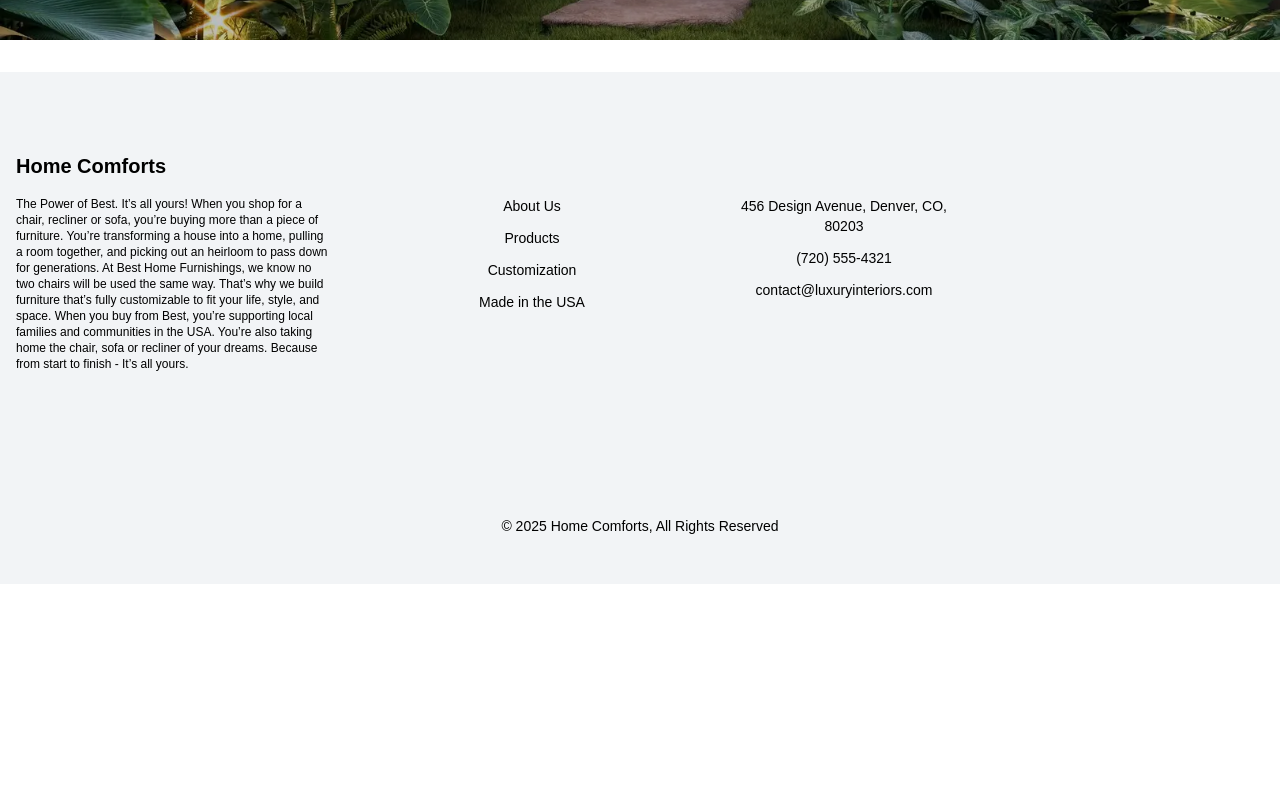
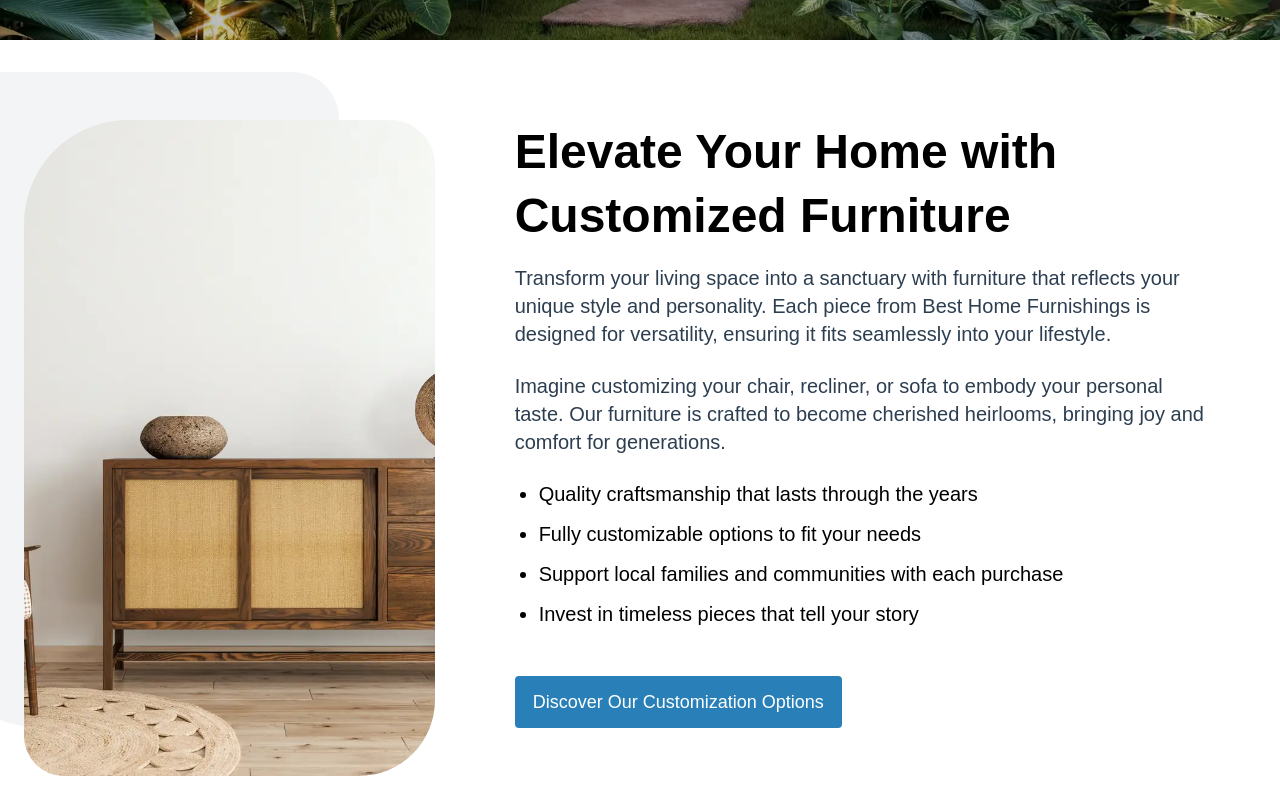
Before and after one commit to saumya010/furniture, a Next.js app: page / in a window 1280 px wide. Shown: the part 780-1580 px from the top of the page. Before the commit the page ends 1364 px from the top, so only its background shows below. Built offline with nearby package versions, Linux system fonts and the light colour scheme.

Commit message:
added about section

```diff
--- /dev/null
+++ b/app/components/About.jsx
@@ -0,0 +1,61 @@
+import React from "react";
+import Image from "next/image";
+import AboutImage from "../assets/images/furniture-about.webp";
+
+const About = () => {
+  return (
+    <section className="mt-8">
+      <div className="container mx-auto px-6 pt-12 md:mt-2 md:pt-12">
+        <div className="flex flex-col items-stretch lg:flex-row">
+          <div className="relative lg:w-1/2 xl:w-1/3">
+            <div className="absolute -left-24 -top-12 h-full w-full rounded-bl-[115px] rounded-br-[0px] rounded-tl-[0px] rounded-tr-[47px] bg-[var(--light-background-color)]"></div>
+            <Image
+              className="bl-3xl relative z-10 mx-auto h-full rounded-bl-[40px] rounded-br-[76px] rounded-tl-[104px] rounded-tr-[45px] object-cover lg:h-1/2 xl:h-full"
+              src={AboutImage}
+              alt="About"
+              data-landingsite-gallery-type="image"
+            />
+          </div>
+          <div className="pt-8 lg:w-1/2 lg:pl-20 lg:pr-12 lg:pt-0 xl:w-2/3">
+            <h2 className="mb-4 text-center text-3xl font-bold [font-family:var(--font-family-heading)] md:text-left md:text-5xl md:leading-[64px]">
+              Elevate Your Home with Customized Furniture
+            </h2>
+            <p className="mb-6 text-center text-xl text-[var(--dark-text-color)] md:text-left">
+              Transform your living space into a sanctuary with furniture that
+              reflects your unique style and personality. Each piece from Best
+              Home Furnishings is designed for versatility, ensuring it fits
+              seamlessly into your lifestyle.
+            </p>
+            <p className="mb-6 text-center text-xl text-[var(--dark-text-color)] md:text-left">
+              Imagine customizing your chair, recliner, or sofa to embody your
+              personal taste. Our furniture is crafted to become cherished
+              heirlooms, bringing joy and comfort for generations.
+            </p>
+            <ul className="mb-12 list-disc pl-6 text-xl">
+              <li className="mb-3">
+                Quality craftsmanship that lasts through the years
+              </li>
+              <li className="mb-3">
+                Fully customizable options to fit your needs
+              </li>
+              <li className="mb-3">
+                Support local families and communities with each purchase
+              </li>
+              <li>Invest in timeless pieces that tell your story</li>
+            </ul>
+            <div className="flex justify-center md:block">
+              <a
+                href="/products"
+                className="mb-12 inline-block rounded bg-[var(--primary-button-bg-color)] px-[var(--button-padding-x)] py-[var(--button-padding-y)] text-lg font-medium text-[var(--primary-button-text-color)] hover:bg-[var(--primary-button-hover-bg-color)] hover:text-[var(--primary-button-hover-text-color)]"
+              >
+                Discover Our Customization Options
+              </a>
+            </div>
+          </div>
+        </div>
+      </div>
+    </section>
+  );
+};
+
+export default About;
--- a/app/page.js
+++ b/app/page.js
@@ -2,12 +2,14 @@ import Image from "next/image";
 import Header from "./components/Header";
 import Footer from "./components/Footer";
 import Hero from "./components/Hero";
+import About from "./components/About";
 
 export default function Home() {
   return (
     <>
     <Header />
     <Hero />
+    <About />
     <Footer />
     </>
   );
```
Also changed, not shown: app/assets/images/furniture-about.webp (added).
